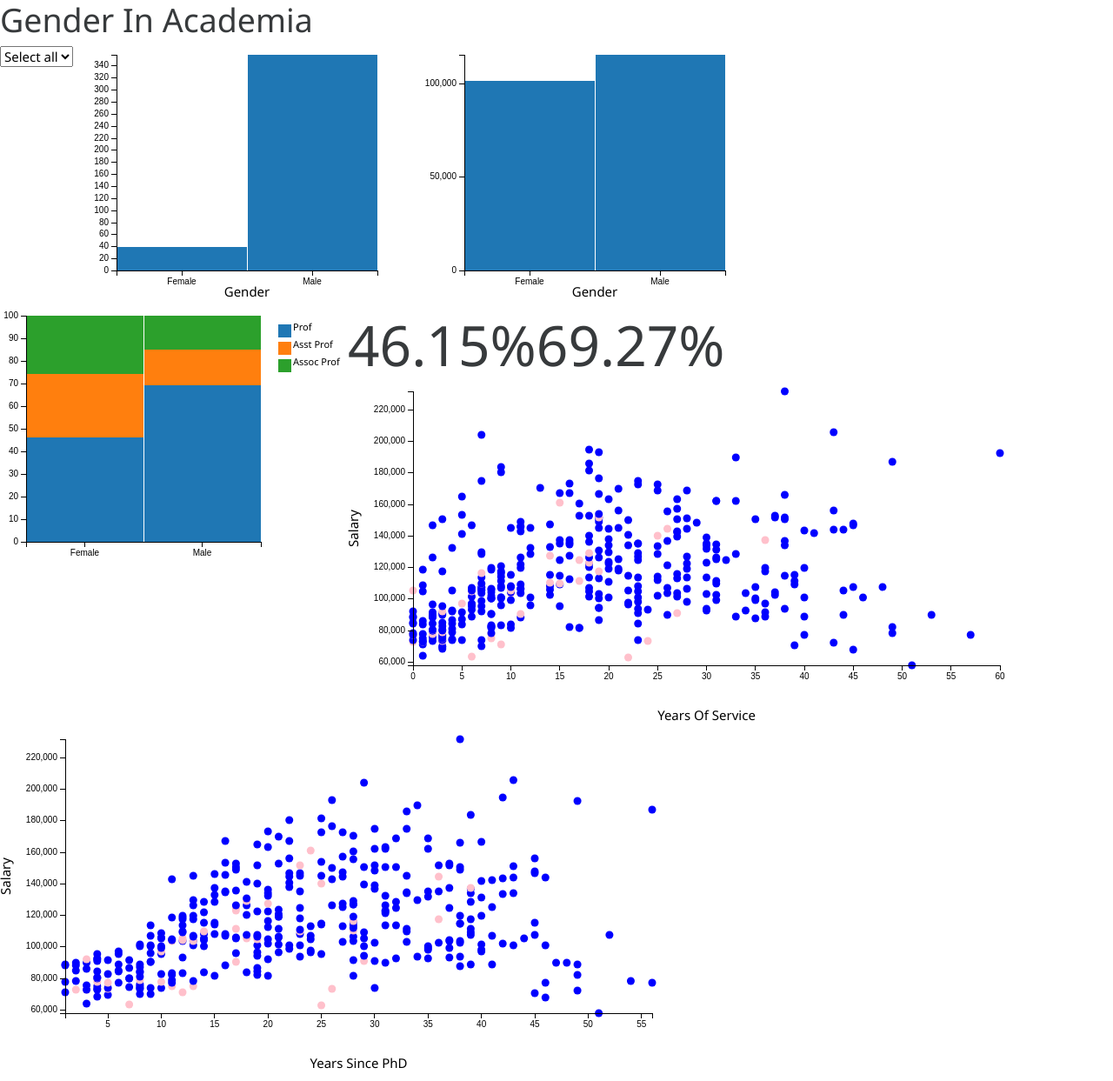
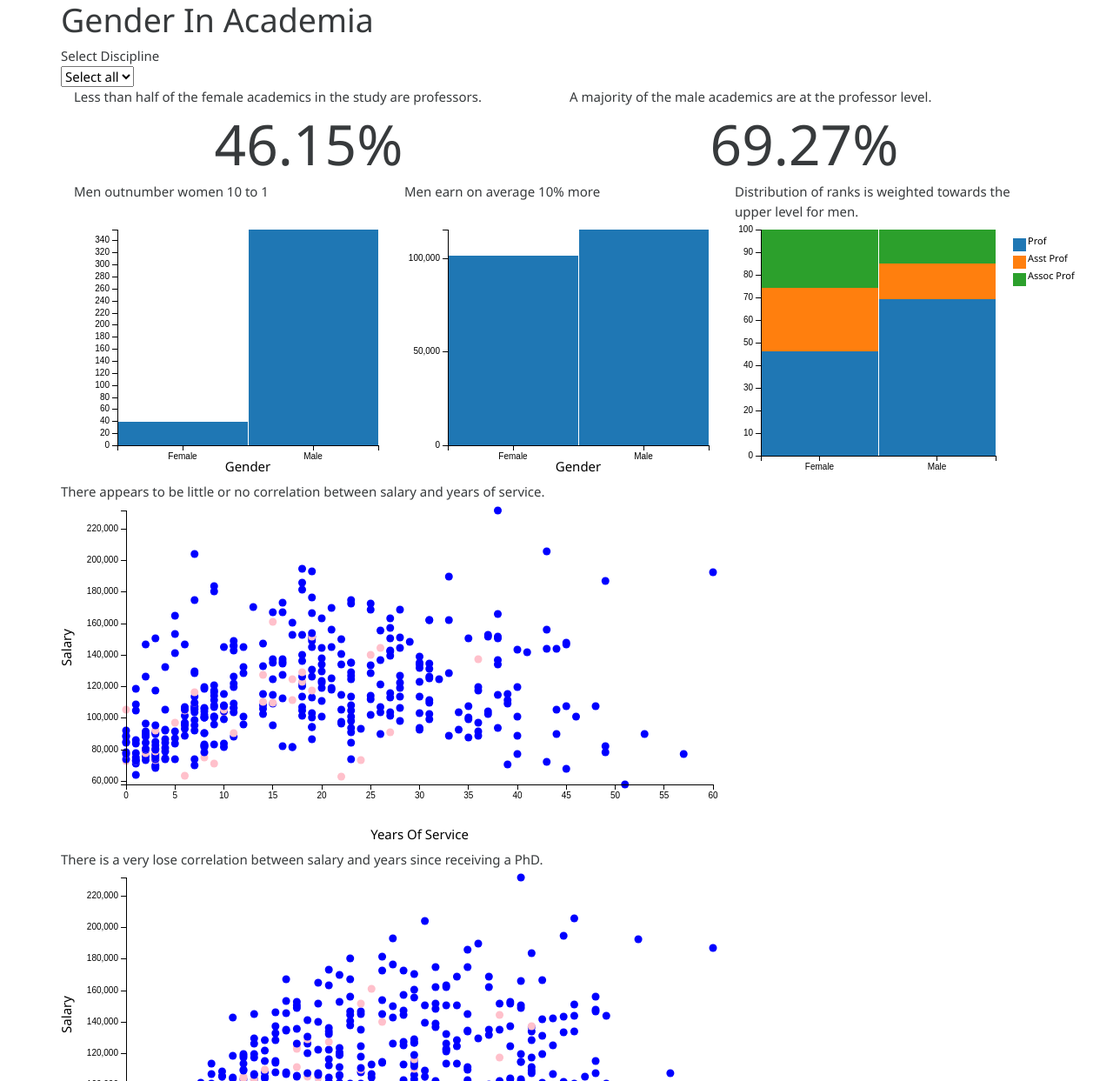
Before and after one commit to LivHed/dashboard, a plain HTML site: page index.html in a window 1280 px wide. Shown: the top 1243 px of the page at 87% size. Drawn offline with Linux system fonts and the light colour scheme.

Commit message:
Add Bootstrap styling with container ans rows

```diff
--- a/index.html
+++ b/index.html
@@ -18,22 +18,55 @@
 </head>
 <body>
 
-     <h1>Gender In Academia</h1>
+    <div class="container">
 
-    <div id="discipline-selector"></div>
+        <div class="row">
+            <h1>Gender In Academia</h1>
+        </div>
 
-    <div id="gender-balance"></div>
+        <div class="row">
+            <div class="col-md-offset-5">Select Discipline</div>
+        </div>
+        <div class="row">
+            <div class="col-md-offset-5" id="discipline-selector"></div>
+        </div>
 
-    <div id="average-salary"></div>
+        <div class="row">
+            <div class="col-md-6">Less than half of the female academics in the study are professors.</div>
+            <div class="col-md-6">A majority of the male academics are at the professor level.</div>
+        </div>
+        <div class="row">
+            <div class="col-md-6 number-box" id="percent-of-women-professors"></div>
+            <div class="col-md-6 number-box" id="percent-of-men-professors"></div>
+        </div>
 
-    <div id="rank-distribution"></div>
 
-    <div class="number-box" id="percent-of-women-professors"></div>
-    <div class="number-box" id="percent-of-men-professors"></div>
+        <div class="row">
+            <div class="col-md-4">Men outnumber women 10 to 1</div>
+            <div class="col-md-4">Men earn on average 10% more</div>
+            <div class="col-md-4">Distribution of ranks is weighted towards the upper level for men.</div>
+        </div>
+        <div class="row">
+            <div class="col-md-4" id="gender-balance"></div>
+            <div class="col-md-4" id="average-salary"></div>
+            <div class="col-md-4" id="rank-distribution"></div>
+        </div>
 
-    <div id="service-salary"></div>
+        <div class="row">
+            <div class="col-md-offset-2">There appears to be little or no correlation between salary and years of service.</div>
+        </div>
+        <div class="row">
+            <div class="col-md-offset-2" id="service-salary"></div>
+        </div>
 
-    <div id="phd-salary"></div>
+
+        <div class="row">
+            <div class="col-md-offset-2">There is a very lose correlation between salary and years since receiving a PhD.</div>
+        </div>
+        <div class="row">
+            <div  class="col-md-offset-2" id="phd-salary"></div>
+        </div>
+    </div>
 
 </body>
 </html>
```
